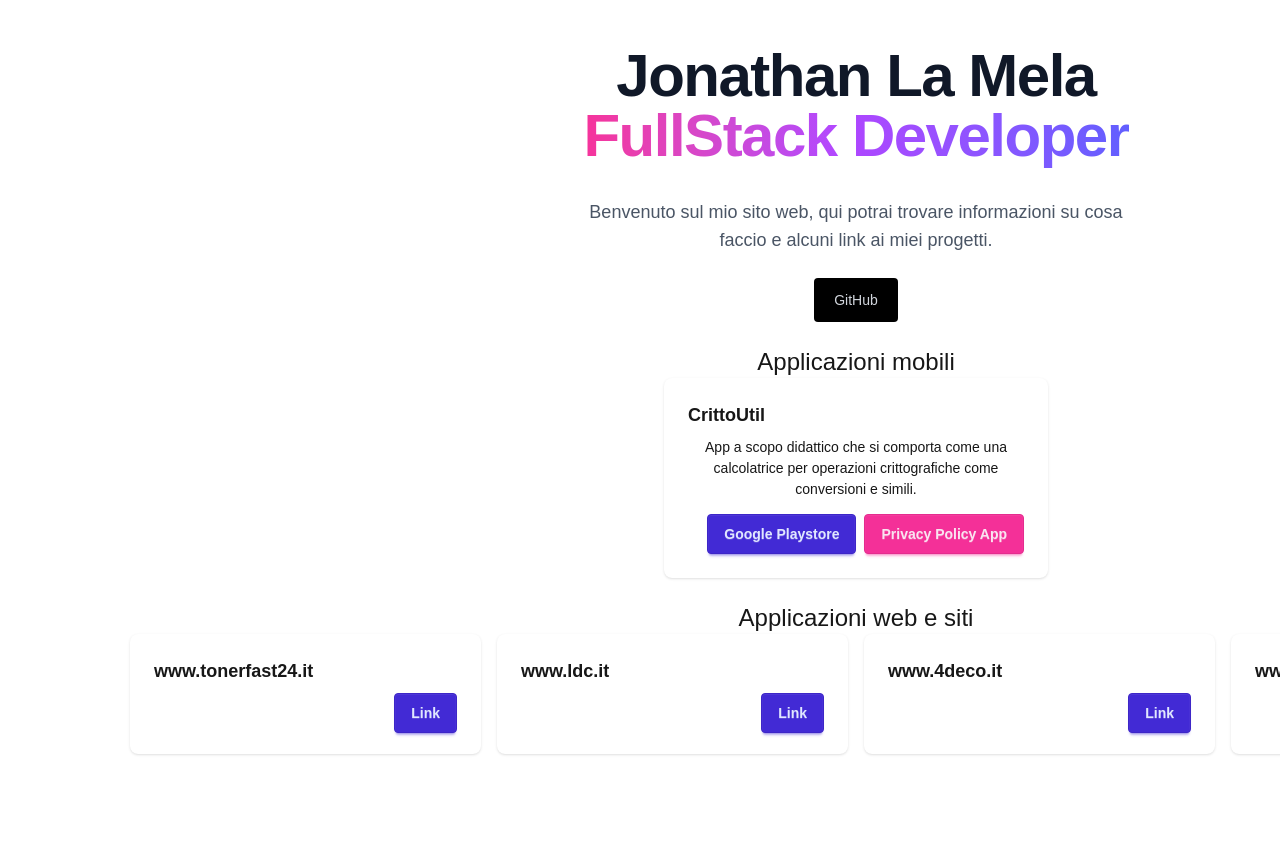
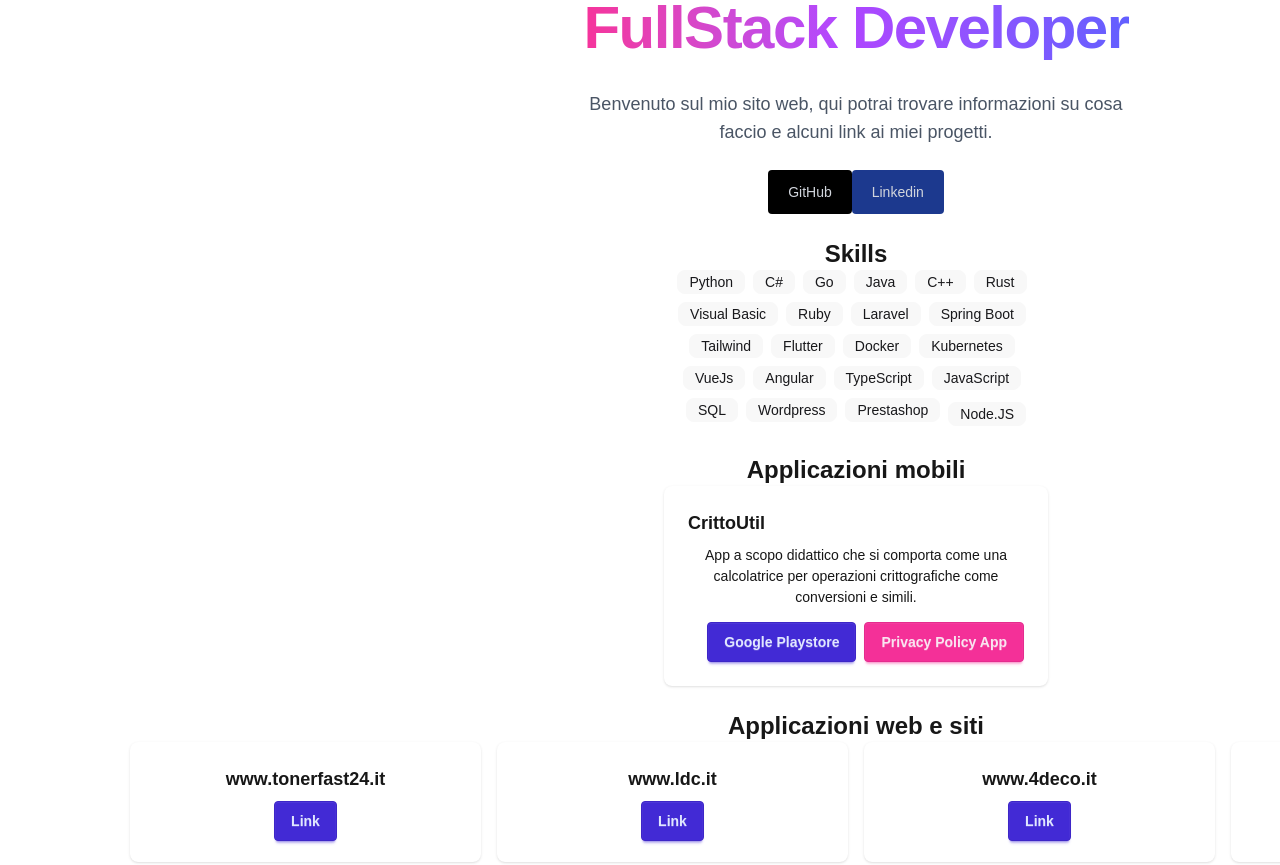
Before and after one commit to jonathanlamela/nextjs-jonathanlamela-website, a Next.js app: page / in a window 1280 px wide. Shown: the top 865 px of the page. Before the commit the page ends 800 px from the top, so only its background shows below. Built offline with nearby package versions, Linux system fonts and the light colour scheme.

Commit message:
added skills badges

```diff
--- a/app/page.tsx
+++ b/app/page.tsx
@@ -1,6 +1,39 @@
 import Link from "next/link";
 
 export default function Home() {
+
+  const webapps = [
+    { title: "www.tonerfast24.it", link: "https://www.tonerfast24.it" },
+    { title: "www.ldc.it", link: "https://www.ldc.it" },
+    { title: "www.4deco.it", link: "https://www.4deco.it" },
+    { title: "www.imusicfun.it", link: "https://www.imusicfun.it" },
+  ];
+
+  const skills = [
+    "Python",
+    "C#",
+    "Go",
+    "Java",
+    "C++",
+    "Rust",
+    "Visual Basic",
+    "Ruby",
+    "Laravel",
+    "Spring Boot",
+    "Tailwind",
+    "Flutter",
+    "Docker",
+    "Kubernetes",
+    "VueJs",
+    "Angular",
+    "TypeScript",
+    "JavaScript",
+    "SQL",
+    "Wordpress",
+    "Prestashop",
+    "Node.JS"
+  ];
+
   return (
     <main className="flex flex-col flex-grow justify-center items-center px-16">
       <div className="w-full mx-auto text-center md:w-11/12">
@@ -23,10 +56,27 @@ export default function Home() {
           >
             GitHub
           </Link>
+          <Link
+            className="inline-flex items-center px-5 py-3 text-sm font-medium text-gray-300 transition duration-300 bg-blue-900 rounded hover:bg-blue-700 dark:hover:bg-gray-200 dark:text-gray-700 dark:bg-white"
+            aria-label="learn more"
+            rel="noreferrer"
+            target="_blank" href={"www.linkedin.com/in/jonathan-la-mela-29119645"}
+          >
+            Linkedin
+          </Link>
           <br className="sm:hidden" />
         </div>
-        <div className="flex flex-col text-center mt-6 space-">
-          <h2 className="text-2xl">Applicazioni mobili</h2>
+        <div className="flex flex-col text-center mt-6">
+          <h2 className="text-2xl font-semibold">Skills</h2>
+          <div className="flex flex-row justify-center">
+            <div className="flex-wrap w-100 space-x-2 space-y-2">
+              {skills.map((skill: string) => <div key={skill} className="badge badge-ghost">{skill}</div>)}
+
+            </div>
+          </div>
+        </div>
+        <div className="flex flex-col text-center mt-6">
+          <h2 className="text-2xl font-semibold">Applicazioni mobili</h2>
           <div className="flex flex-row items-center justify-center space-x-4">
             <div className="card w-96 bg-base-100 card-md shadow-sm  h-50">
               <div className="card-body">
@@ -41,40 +91,18 @@ export default function Home() {
           </div>
         </div>
         <div className="flex flex-col text-center mt-6 space-">
-          <h2 className="text-2xl">Applicazioni web e siti</h2>
+          <h2 className="text-2xl font-semibold">Applicazioni web e siti</h2>
           <div className="flex flex-row items-center justify-center space-x-4">
-            <div className="card w-96 bg-base-100 card-md shadow-sm h-30">
-              <div className="card-body">
-                <h2 className="card-title">www.tonerfast24.it</h2>
-                <div className="justify-end card-actions">
-                  <Link className="btn btn-primary" href={"https://www.tonerfast24.it"}>Link</Link>
+            {webapps.map((site, index) => (
+              <div key={index} className="card w-96 bg-base-100 card-md shadow-sm h-30">
+                <div className="card-body">
+                  <h2 className="card-title justify-center">{site.title}</h2>
+                  <div className="justify-center card-actions">
+                    <Link className="btn btn-primary" href={site.link}>Link</Link>
+                  </div>
                 </div>
               </div>
-            </div>
-            <div className="card w-96 bg-base-100 card-md shadow-sm h-30">
-              <div className="card-body">
-                <h2 className="card-title">www.ldc.it</h2>
-                <div className="justify-end card-actions">
-                  <Link className="btn btn-primary" href={"https://www.ldc.it"}>Link</Link>
-                </div>
-              </div>
-            </div>
-            <div className="card w-96 bg-base-100 card-md shadow-sm h-30">
-              <div className="card-body">
-                <h2 className="card-title">www.4deco.it</h2>
-                <div className="justify-end card-actions">
-                  <Link className="btn btn-primary" href={"https://www.4deco.it"}>Link</Link>
-                </div>
-              </div>
-            </div>
-            <div className="card w-96 bg-base-100 card-md shadow-sm h-30">
-              <div className="card-body">
-                <h2 className="card-title">www.imusicfun.it</h2>
-                <div className="justify-end card-actions">
-                  <Link className="btn btn-primary" href={"https://www.imusicfun.it"}>Link</Link>
-                </div>
-              </div>
-            </div>
+            ))}
           </div>
         </div>
       </div>
```
